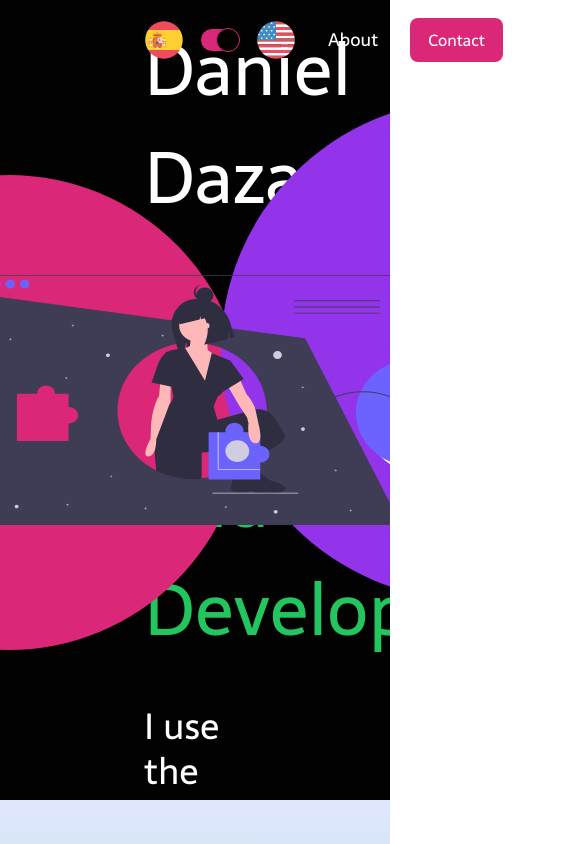
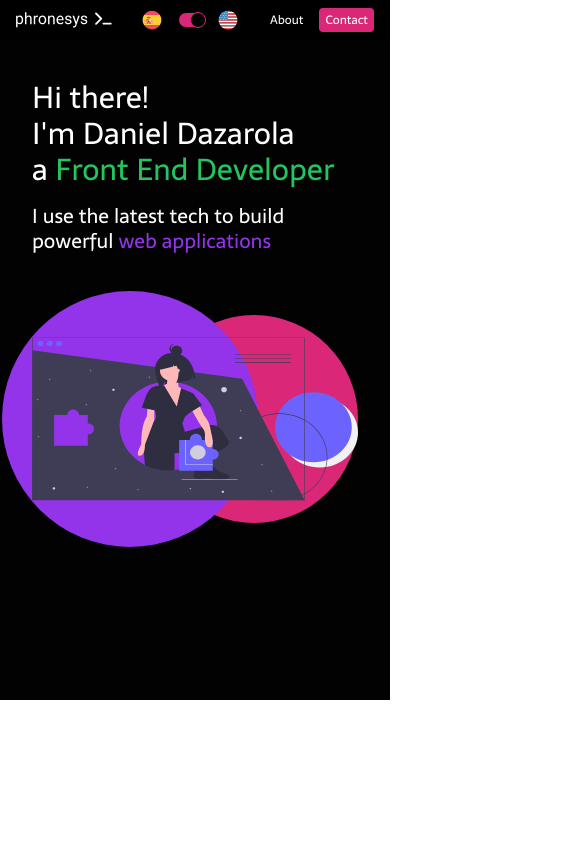
Before and after one commit to phronesys/portfolio-v2, a Vue app: page / in a window 390 px wide. Shown: the top 844 px of the page, 585 px wide, since content can reach past the window. Built offline with nearby package versions, Linux system fonts and the light colour scheme.

Commit message:
enhancements: landing and navbar responsive

```diff
--- a/src/App.vue
+++ b/src/App.vue
@@ -1,9 +1,9 @@
 <template>
   <navigation-bar></navigation-bar>
   <section-landing></section-landing>
-  <section-projects></section-projects>
-  <section-why></section-why>
-  <section-contact></section-contact>
+  <!-- <section-projects></section-projects> -->
+  <!-- <section-why></section-why> -->
+  <!-- <section-contact></section-contact> -->
 </template>
 
 <script>
@@ -26,9 +26,9 @@ export default {
 </script>
 
 <style>
-@import url('https://fonts.googleapis.com/css2?family=Sarala:wght@400;700&display=swap');
+@import url("https://fonts.googleapis.com/css2?family=Sarala:wght@400;700&display=swap");
 #app {
-  font-family:"Sarala", Avenir, Helvetica, Arial, sans-serif;
+  font-family: "Sarala", Avenir, Helvetica, Arial, sans-serif;
   -webkit-font-smoothing: antialiased;
   -moz-osx-font-smoothing: grayscale;
 }
--- a/src/components/Button.vue
+++ b/src/components/Button.vue
@@ -34,7 +34,8 @@ export default {
 
 <style lang="postcss" scoped>
 button {
-  @apply bg-black text-white max-w-max px-4 py-2 rounded-lg border-2 border-transparent;
+  @apply bg-black text-white text-xs px-1 py-0.5 max-w-max rounded border-2 border-transparent;
+  @apply lg:px-4 lg:py-2 lg:rounded-lg;
   @apply hover:border-white transition-colors duration-300 ease-linear;
 }
 button.primary {
--- a/src/components/NavigationBar.vue
+++ b/src/components/NavigationBar.vue
@@ -1,5 +1,5 @@
 <template>
-  <section :class="{ dark }">
+  <section class="dark">
     <svg-logo />
     <div class="language">
       <flag-spain></flag-spain>
@@ -49,16 +49,21 @@ export default {
 
 <style lang="postcss" scoped>
 section {
-  @apply py-10 px-36 w-full h-20 flex flex-row items-center fixed top-0 left-0 right-0 z-20;
-  @apply bg-transparent text-white transition-all duration-200 ease-linear;
-  &.dark {
-    @apply bg-black;
+  @apply px-4 py-2 flex flex-row items-center fixed top-0 left-0 right-0 z-20;
+  @apply xl:py-10 xl:px-36 w-full xl:h-20;
+  @apply bg-black text-white transition-all duration-200 ease-linear;
+  & > svg {
+    @apply w-24 xl:w-32;
   }
   & > ul {
-    @apply mr-8 flex flex-row gap-8 text-lg font-medium;
+    @apply flex flex-row font-medium mr-4 gap-4 text-xs;
+    @apply xl:text-lg xl:mr-8 xl:gap-8;
   }
   & > .language {
     @apply ml-auto mr-8 flex flex-row items-center gap-4;
+    & > svg {
+      @apply w-5 h-5;
+    }
   }
 }
 </style>
--- a/src/components/Switch.vue
+++ b/src/components/Switch.vue
@@ -17,7 +17,7 @@ export default {
 
 <style lang="postcss">
 .switch {
-  @apply relative inline-block w-10 h-6;
+  @apply relative inline-block w-6 h-4 lg:w-10 lg:h-6;
   & > input {
     @apply opacity-0 w-0 h-0;
     &:checked + .slide {
@@ -32,7 +32,8 @@ export default {
     @apply bg-gray-800 rounded-full border border-[#020202] hover:border-pink-600;
     @apply transition-all duration-200 ease-linear;
     &::before {
-      @apply content-[""] absolute h-6 w-6 left-[-1px] bottom-[-1px];
+      @apply content-[""] absolute h-4 w-4 left-[-5px] bottom-[-1px];
+      @apply lg:h-6 lg:w-6 lg:left-[-1px] lg:bottom-[-1px];
       @apply bg-[#020202] border border-pink-600 transition-all duration-200 rounded-full;
     }
   }
--- a/src/sections/Landing.vue
+++ b/src/sections/Landing.vue
@@ -1,8 +1,14 @@
 <template>
   <section>
     <div class="left">
-      <h1>Hi there! <br> I'm Daniel Dazarola <br>a <span>Front End Developer</span></h1>
-      <h3>I use the latest tech to build<br> powerful <span>web applications</span></h3>
+      <h1>
+        Hi there! <br />
+        I'm Daniel Dazarola <br />a <span>Front End Developer</span>
+      </h1>
+      <h3>
+        I use the latest tech to build<br />
+        powerful <span>web applications</span>
+      </h3>
     </div>
     <div class="right">
       <div class="circle crimson"></div>
@@ -17,45 +23,51 @@ import SvgLanding from "../components/images/SvgLanding.vue";
 export default {
   name: "Landing",
   components: {
-    SvgLanding
+    SvgLanding,
   },
 };
 </script>
 
 <style lang="postcss" scoped>
 section {
-  @apply bg-[#020202] h-[800px] w-full text-white px-36 overflow-hidden;
-  @apply flex flex-row;
+  @apply bg-[#020202] h-[700px] w-full text-white px-8 pt-20 overflow-hidden;
+  @apply xl:h-[800px] xl:px-36 xl:flex-row;
+  @apply flex flex-col gap-10;
   & .left {
-    @apply w-3/4 flex flex-col justify-center gap-10;
+    @apply flex flex-col justify-center gap-4 z-[2];
+    @apply xl:w-3/4 xl:gap-10;
     & h1 {
-      @apply text-7xl w-full leading-normal;
+      @apply text-3xl w-full leading-9;
+      @apply xl:text-7xl xl:leading-normal;
       & span {
         @apply text-green-500;
       }
     }
     & h3 {
-      @apply text-4xl leading-tight;
+      @apply text-xl leading-tight;
+      @apply xl:text-4xl;
       & span {
         @apply text-purple-600;
       }
     }
   }
   & .right {
-    @apply w-1/4 relative flex flex-col justify-center items-center;
+    @apply w-full relative flex flex-row justify-center items-center;
+    @apply xl:w-1/4 xl:flex-col;
     & .circle {
-      @apply rounded-full absolute z-0;
+      @apply rounded-full absolute z-[0];
       &.purple {
-        @apply w-[500px] h-[500px] bg-purple-600 left-0 top-[100px];
+        @apply bg-purple-600 left-[-30px] w-64 h-64;
+        @apply xl:w-[500px] xl:h-[500px] xl:top-[100px] xl:left-0;
       }
       &.crimson {
-        @apply w-[475px] h-[475px] bg-pink-600 right-0 bottom-[150px];
+        @apply bg-pink-600 right-0 w-52 h-52;
+        @apply xl:w-[475px] xl:h-[475px] xl:bottom-[150px];
       }
     }
     & svg {
-      @apply z-[2];
+      @apply z-[1];
     }
-
   }
 }
 </style>
```
